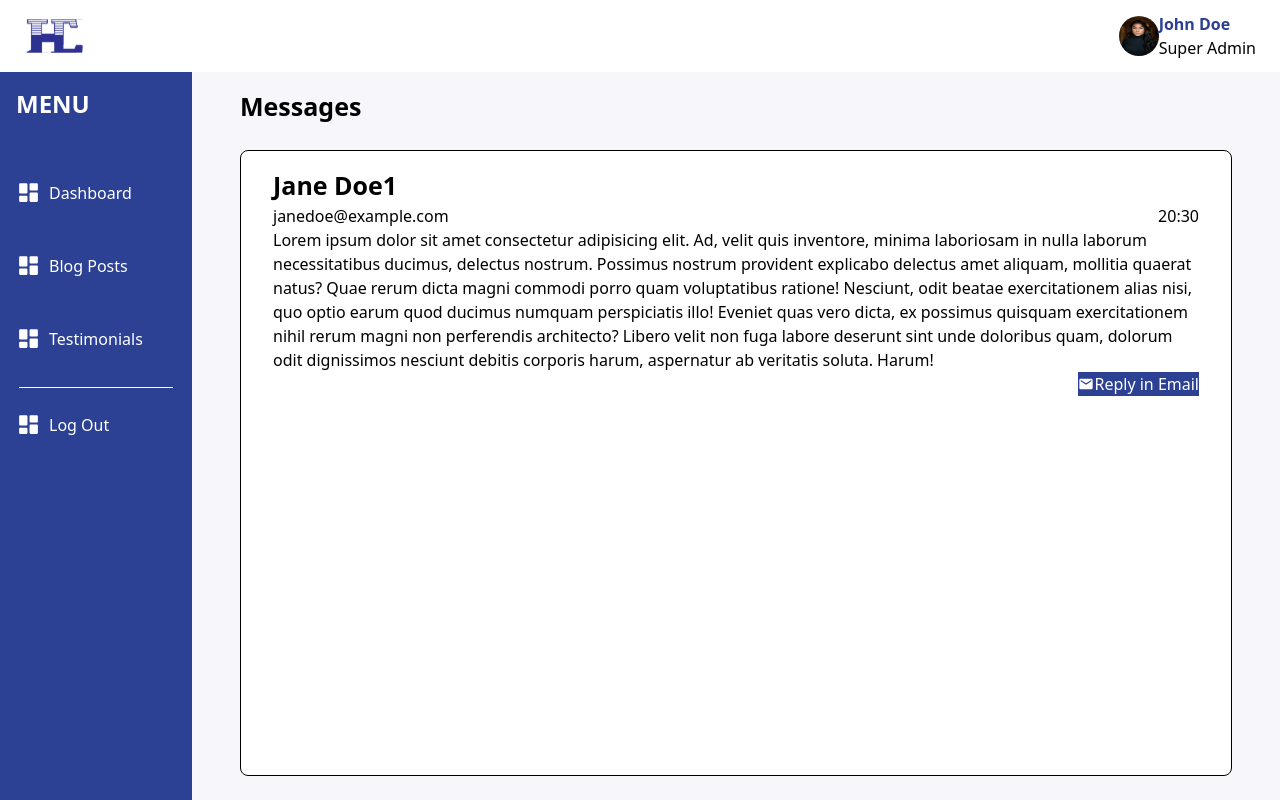
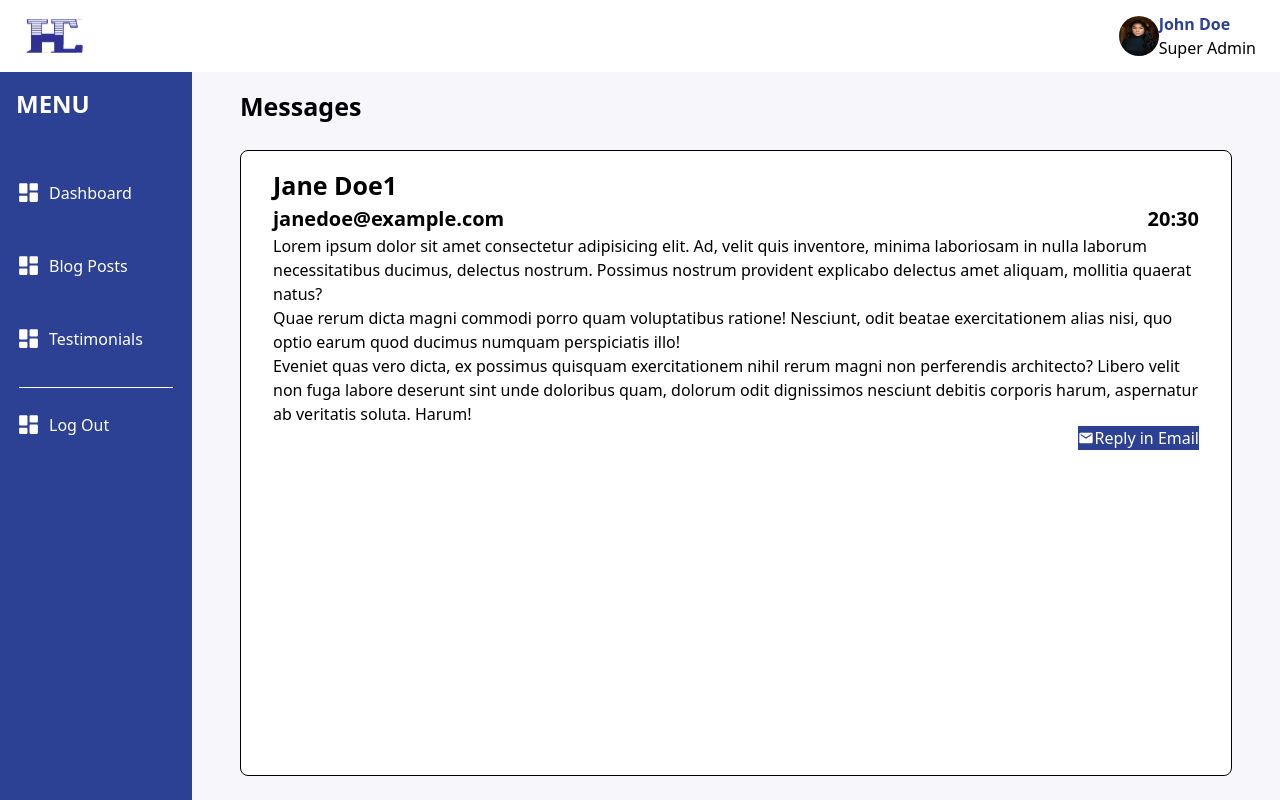
Before and after one commit to joshytheprogrammer/ochexagon_admin, a Next.js app: page /dashboard/messages/1 in a window 1280 px wide. Built offline with nearby package versions, Linux system fonts and the light colour scheme.

Commit message:
Added paragraph tags
Added paragraph tags for every newline in messageData.message

```diff
--- a/components/adminPanel/dashboard/messages/MessageDetails.jsx
+++ b/components/adminPanel/dashboard/messages/MessageDetails.jsx
@@ -9,12 +9,16 @@ const MessageDetails = ({ messageData }) => {
             {messageData.senderName + messageData.id}
           </h1>
 
-          <div className="flex flex-row justify-between">
-            <div>{messageData.email}</div>
-            <div>{messageData.time}</div>
+          <div className="text-[20px] flex flex-row justify-between">
+            <div className="font-bold">{messageData.email}</div>
+            <div className="font-semibold">{messageData.time}</div>
           </div>
 
-          <div>{messageData.message}</div>
+          <div>
+            {messageData.message.split("\n").map((line, index) => (
+              <p key={index}>{line}</p>
+            ))}
+          </div>
 
           <button className="bg-primary-color text-white self-end justify-self-end flex items-center">
             <MdEmail />
```
